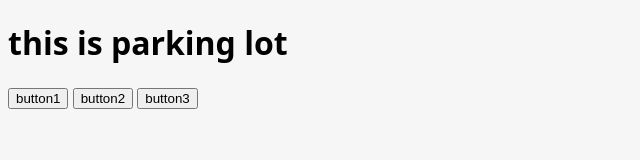
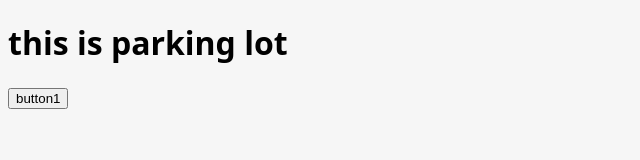
Before and after one commit to djmin43/psychic-system, an Astro site in the folder front-end/: page / in a window 1280 px wide. Shown: the whole page, without its empty margins (0-640 px from the left). Built offline with nearby package versions, Linux system fonts and the light colour scheme; Astro itself is replaced by a stand-in of ours.

Commit message:
remove other buttons

```diff
--- a/front-end/src/pages/index.astro
+++ b/front-end/src/pages/index.astro
@@ -7,8 +7,7 @@ import Button from "../components/Button.astro";
 	<main>
 		<h1>this is parking lot</h1>
 		<Button label="button1" />
-		<Button label="button2" />
-		<Button label="button3" />
+
 	</main>
 </Layout>
 
```
